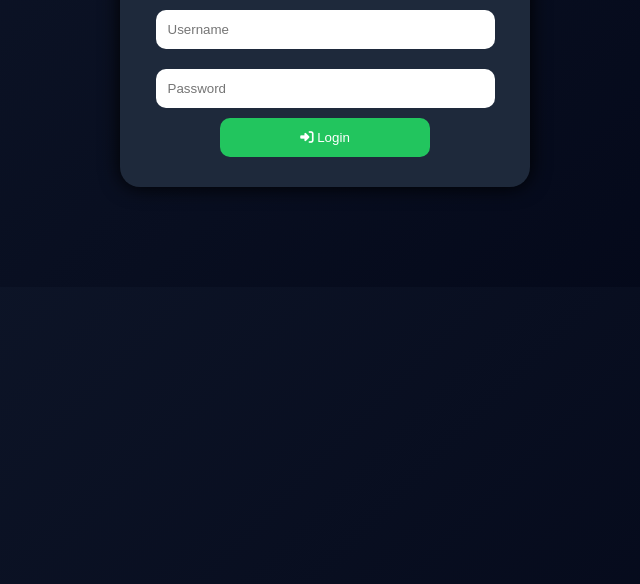
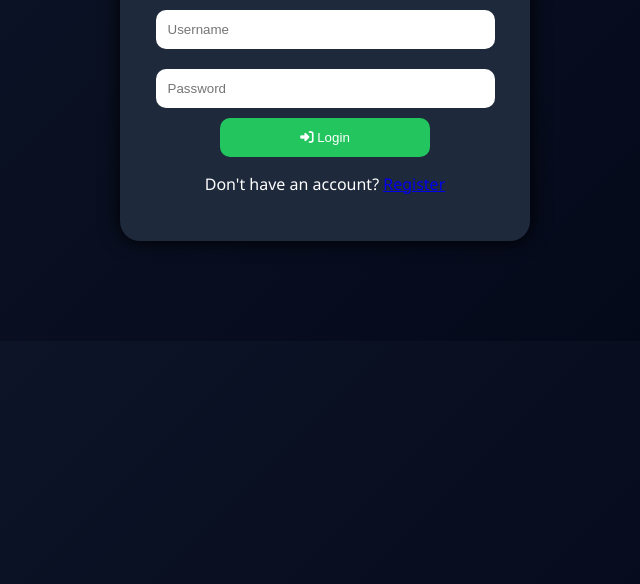
Before and after one commit to Z7F-KING/Bot-And-python-Host, a website: page index.html in a window 1280 px wide. Shown: the part 216-800 px from the top of the page, without its empty margins (315-955 px from the left). Drawn offline with Linux system fonts and the light colour scheme.

Commit message:
Update index.html

```diff
--- a/index.html
+++ b/index.html
@@ -3,8 +3,9 @@
 <head>
 <meta charset="UTF-8">
 <meta name="viewport" content="width=device-width, initial-scale=1.0">
-<title>Login</title>
+<title>Bot Host Login</title>
 
+<!-- ربط CSS -->
 <link rel="stylesheet" href="css/style.css">
 <link rel="stylesheet" href="https://cdnjs.cloudflare.com/ajax/libs/font-awesome/6.5.0/css/all.min.css">
 </head>
@@ -14,14 +15,22 @@
 <div class="login-box">
   <h1><i class="fa-solid fa-robot"></i> Bot Host</h1>
 
+  <!-- حق المستخدم -->
   <input id="username" placeholder="Username">
+
+  <!-- حق كلمة المرور -->
   <input id="password" type="password" placeholder="Password">
 
+  <!-- زر تسجيل الدخول -->
   <button onclick="login()">
     <i class="fa-solid fa-right-to-bracket"></i> Login
   </button>
+
+  <!-- رابط تسجيل مستخدم جديد (اختياري) -->
+  <p>Don't have an account? <a href="register.html">Register</a></p>
 </div>
 
+<!-- ربط JS -->
 <script src="js/app.js"></script>
 </body>
 </html>
```
